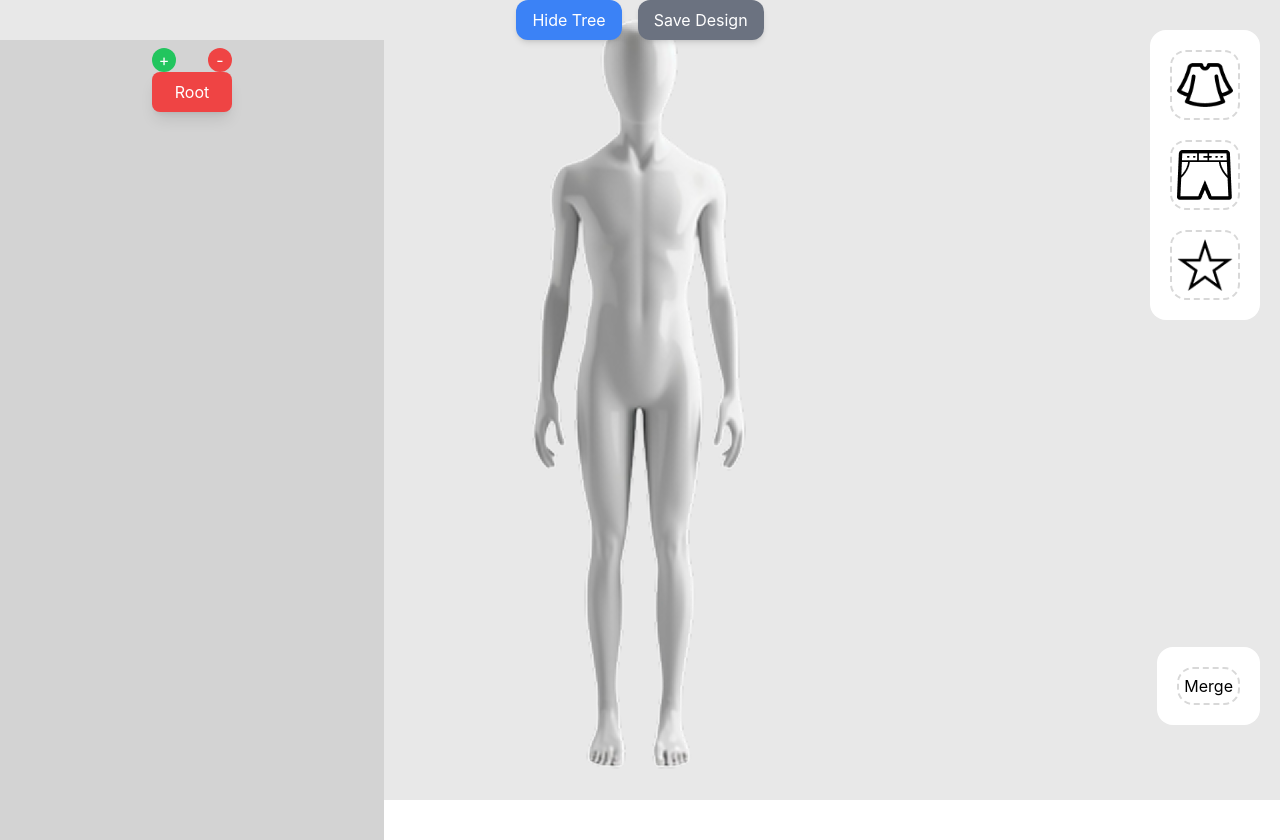
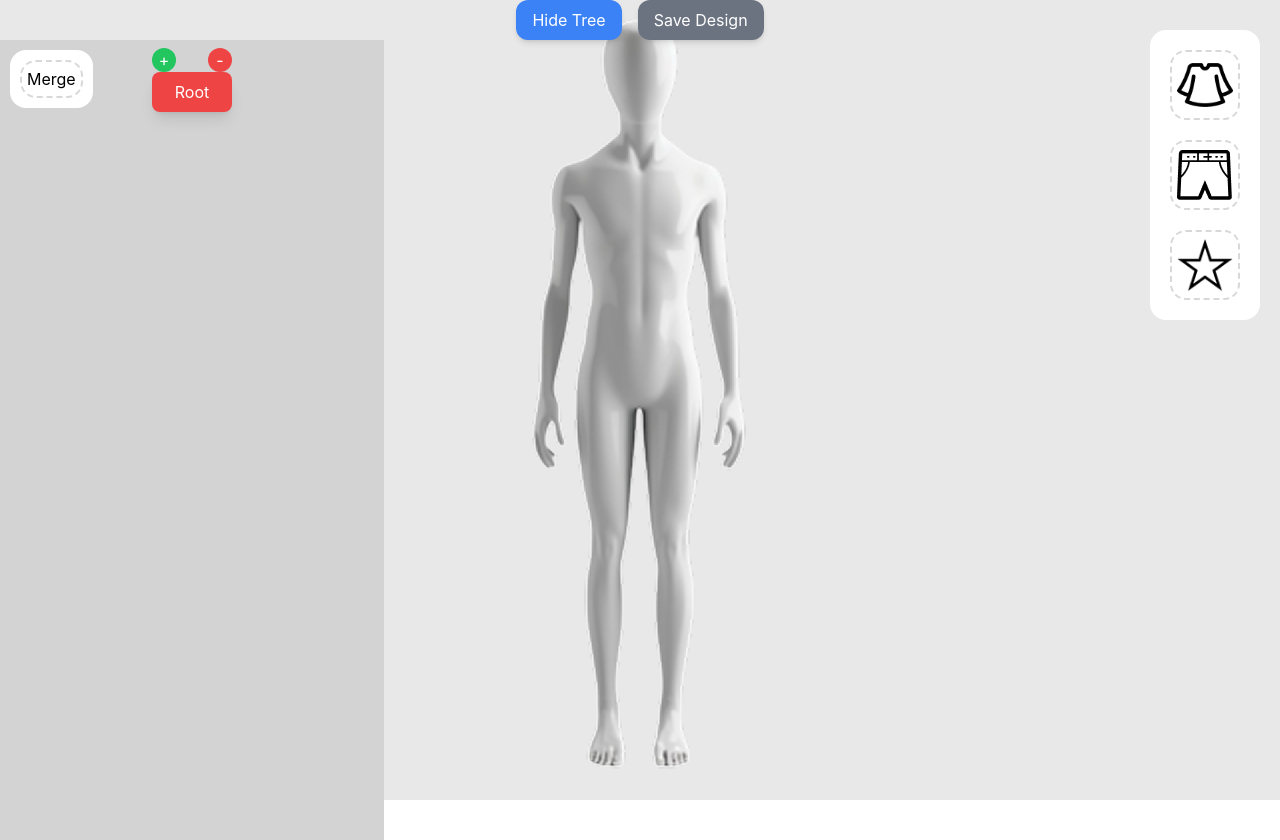
Before and after one commit to tbunch1/hci-jrtc-threads, a React (Create React App) app in the folder threads/: page / in a window 1280 px wide. Built offline with nearby package versions, Linux system fonts and the light colour scheme.

Commit message:
moved merge button

```diff
--- a/threads/src/styles/RightPanel.css
+++ b/threads/src/styles/RightPanel.css
@@ -1,10 +1,10 @@
 .rightPanel {
   background-color: #ffffff;
-  padding: 10px;
+  padding: 0px;
   border-radius: 16px;
   position: fixed;
-  right: 20px;
-  bottom: 75px;
+  left: 10px;
+  top: 50px;
   z-index: 10;
 }
 
```
